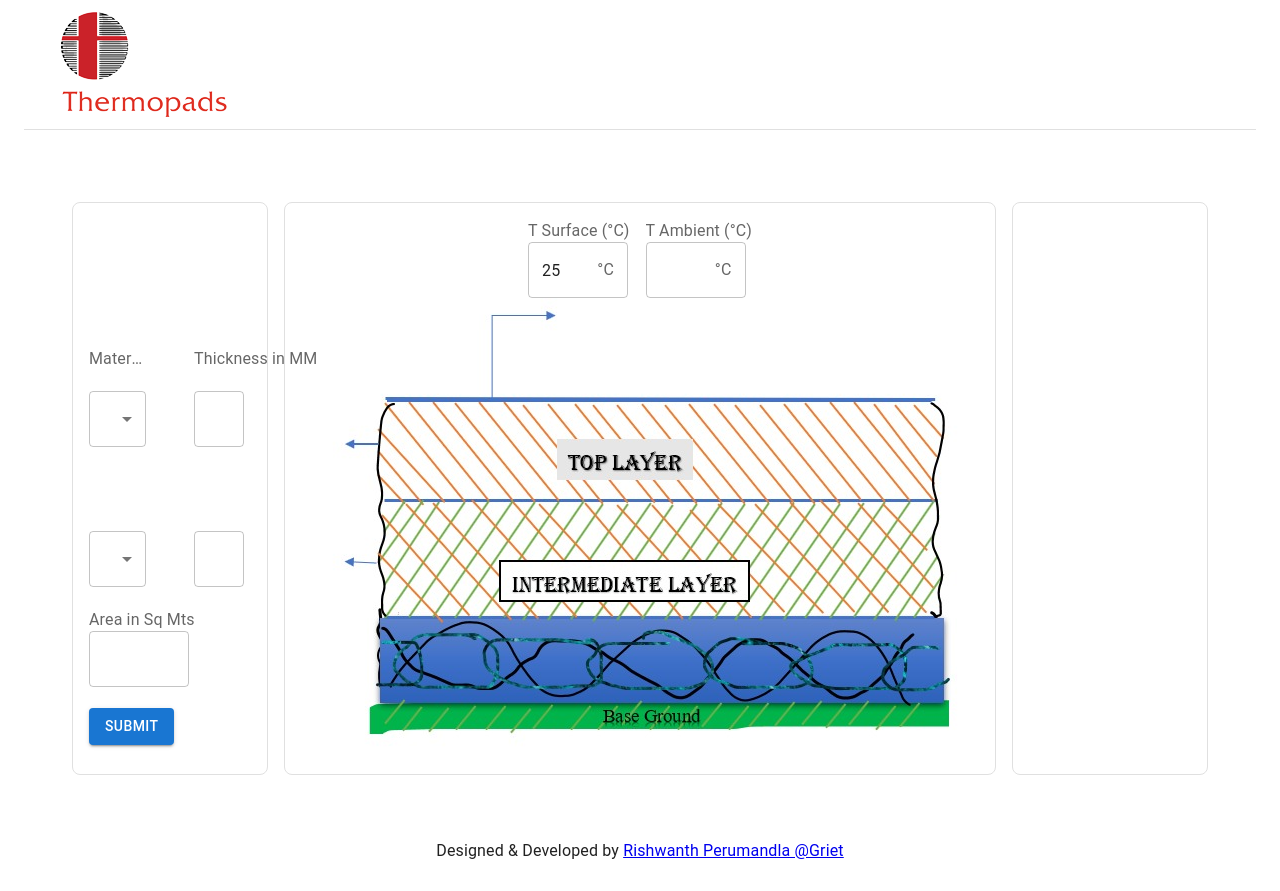
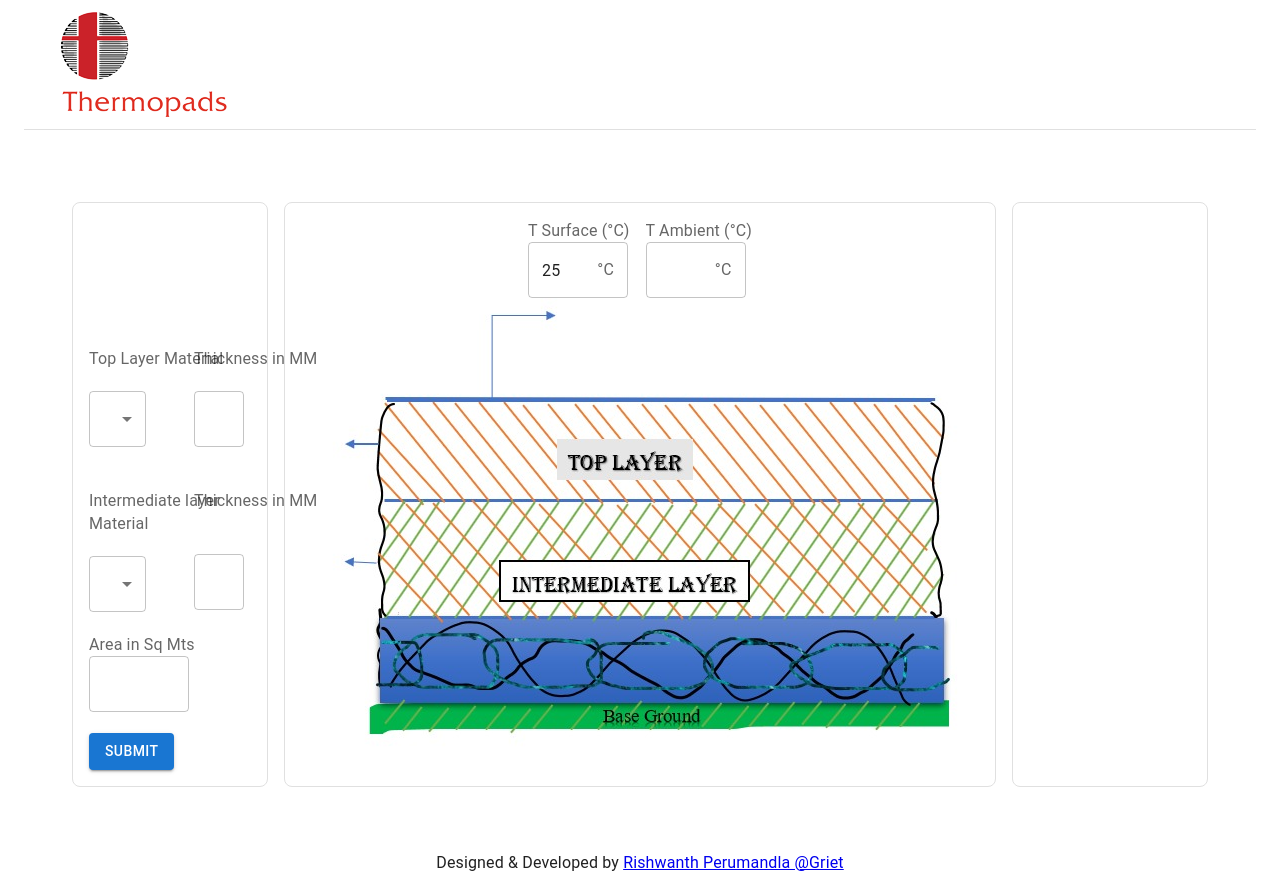
Before and after one commit to RishwanthPerumandla/thermopads, a React (Create React App) app: page / in a window 1280 px wide. Built offline with nearby package versions, Linux system fonts and the light colour scheme.

Commit message:
Input lables added

```diff
--- a/src/components/Design1.js
+++ b/src/components/Design1.js
@@ -98,7 +98,7 @@ const Design1 = () => {
                 <Item >
                     <Grid sx={{ pt: 16 }} container spacing={6}>
                         <Grid item xs={12} sm={6}>
-                            <InputLabel id="demo-simple-select-label"> Material</InputLabel>
+                            <InputLabel id="demo-simple-select-label" style={{overflow:'visible'}} >Top Layer Material</InputLabel>
                             <br />
                             <Select
                                 placeholder='Layer 1 Material'
@@ -121,10 +121,8 @@ const Design1 = () => {
                         <Grid item xs={12} sm={6}>
                             <InputLabel id="demo-simple-select-label" style={{overflow:'visible'}} >Thickness in MM</InputLabel>
                             <br />
-                            <Box marginRight={10}  >
+                            <OutlinedInput id="outlined-number" style={{ width: 50 }} {...register("layer1Thickness")}  />
 
-                            <OutlinedInput id="outlined-number" style={{ width: 50 }} {...register("layer1Thickness")}  />
-                            </Box>
 
                             {/* <input {...register("layer1Thickness")} placeholder="layer1 Thickness" /> */}
                         </Grid>
@@ -132,12 +130,15 @@ const Design1 = () => {
 
                     <br />
                     <br />
-                    <br />
-                    <br />
+
 
                     <Grid container spacing={6} >
                         <Grid item xs={12} sm={6}>
-                            {/* <InputLabel id="demo-simple-select-label"> Material</InputLabel> */}
+
+
+                            <InputLabel id="demo-simple-select-label" style={{overflow:'visible'}}>Intermediate layer <br/> Material</InputLabel>
+
+                            <br />
                             <Select
                                 placeholder='Layer 1 Material'
                                 id="demo-simple-select"
@@ -155,8 +156,9 @@ const Design1 = () => {
                             </Select>
                         </Grid>
                         <Grid item xs={12} sm={6}>
-                            {/* <InputLabel id="demo-simple-select-label">Thickness in MM</InputLabel> */}
-
+                            <InputLabel id="demo-simple-select-label" style={{overflow:'visible'}} >Thickness in MM</InputLabel>
+    <br />
+    <br />
                             <TextField focusColor='grey' id="outlined-basic" variant="outlined" style={{ width: 50 }}
                                 default={0}  {...register("layer2Thickness")} />
 
```
